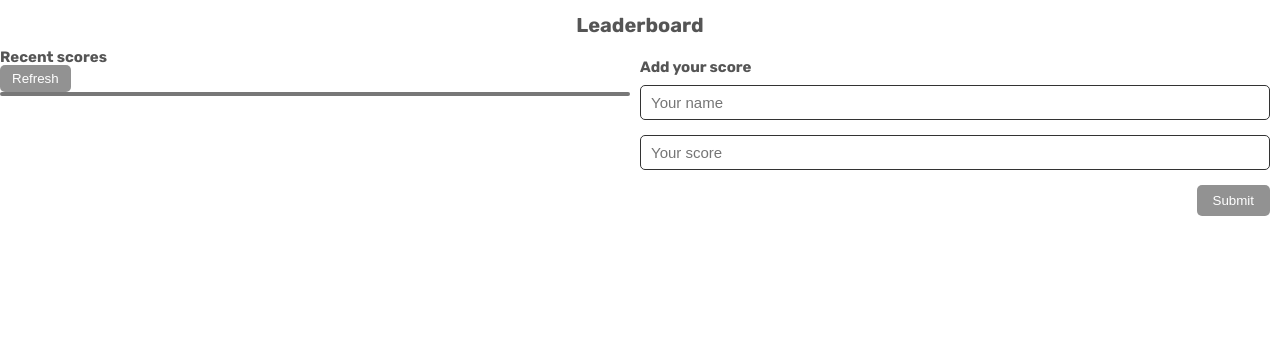
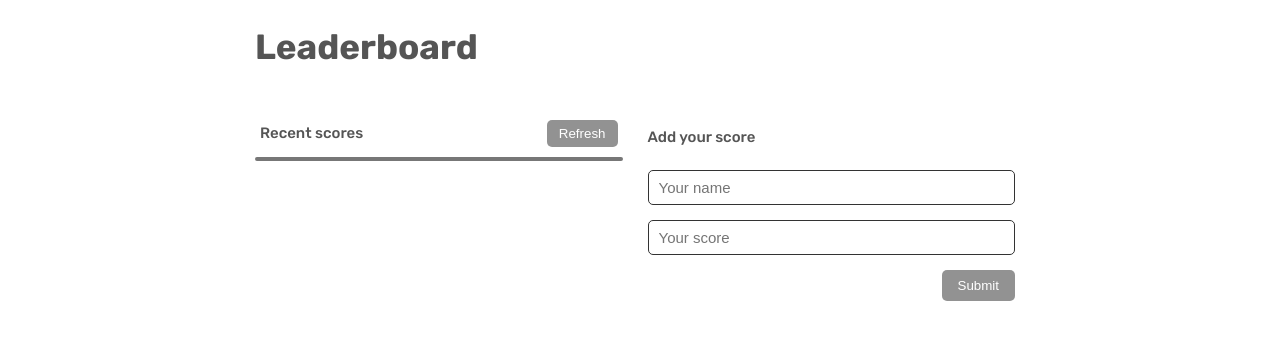
Before and after one commit to MohamedHNoor/Leaderboard-App, a website built with webpack: page dist/index.html in a window 1280 px wide. Built offline with nearby package versions, Linux system fonts and the light colour scheme; no server answers.

Commit message:
Run npm run build for webpack

```diff
--- a/dist/index.html
+++ b/dist/index.html
@@ -14,30 +14,30 @@
   <script defer src="main.js"></script></head>
   <body>
     <header class="header">
-      <h1>Leaderboard</h1>
+      <h1 class="header-logo">Leaderboard</h1>
     </header>
 
     <main>
+      <div class="container">
         <!-- score section -->
         <section class="score-section">
-        <header class="score-section-header">
+          <header class="score-section-headers">
             <h2>Recent scores</h2>
             <button type="submit" class="score-section-btn btn">Refresh</button>
           </header>
           <!-- score lists that are created dynamically -->
-        <div id="score-lists"></div>
+          <ul id="score-lists"></ul>
         </section>
         <!-- form section -->
         <section class="form-section">
-        <header class="form-section-header">
-          <h2>Add your score</h2>
-        </header>
           <form action="" class="form">
+            <h3 class="form-title">Add your score</h3>
             <input type="text" id="name" placeholder="Your name" />
             <input type="text" id="score" placeholder="Your score" />
             <button type="submit" class="form-btn btn">Submit</button>
           </form>
         </section>
+      </div>
     </main>
   </body>
 </html>
```
Also changed, not shown: dist/main.js (+32 -2 lines). Lines whose indentation alone changed are shown as unchanged.
